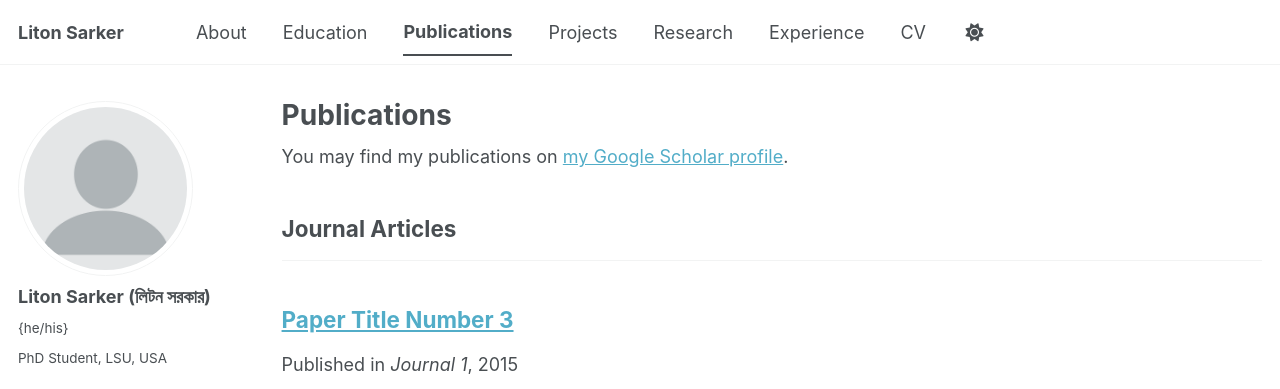
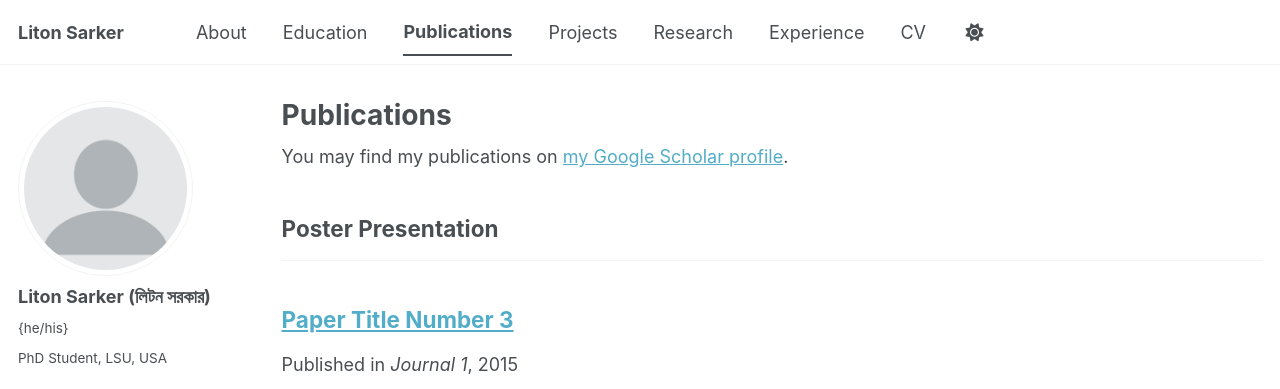
Before and after one commit to Hempgamer/hempgamer.github.io, a Jekyll site: the page built from _pages/publications.html, in a window 1280 px wide and 900 px high. Shown: the top 389 px of the window. Built offline with Jekyll 4.4.1, drawn with Linux system fonts in a browser that asks for light colours; a style sheet for code colours, icons or effects is not loaded.

Commit message:
Update publication categories in _config.yml

```diff
--- a/_config.yml
+++ b/_config.yml
@@ -87,8 +87,10 @@ publication_category:
   books:
     title: 'Books'
   manuscripts:
-    title: 'Journal Articles'
+    title: 'Poster Presentation'
   conferences:
+    title: 'Conference Papers'
+  Journal Papers:
     title: 'Conference Papers'
 
 # Site Settings
```
